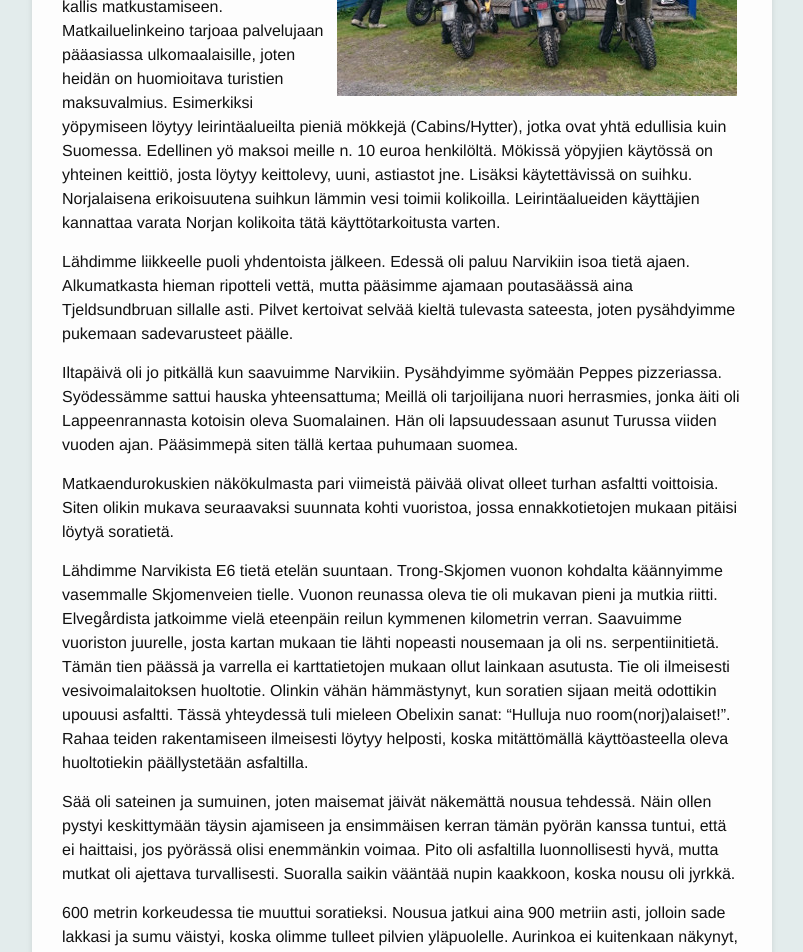
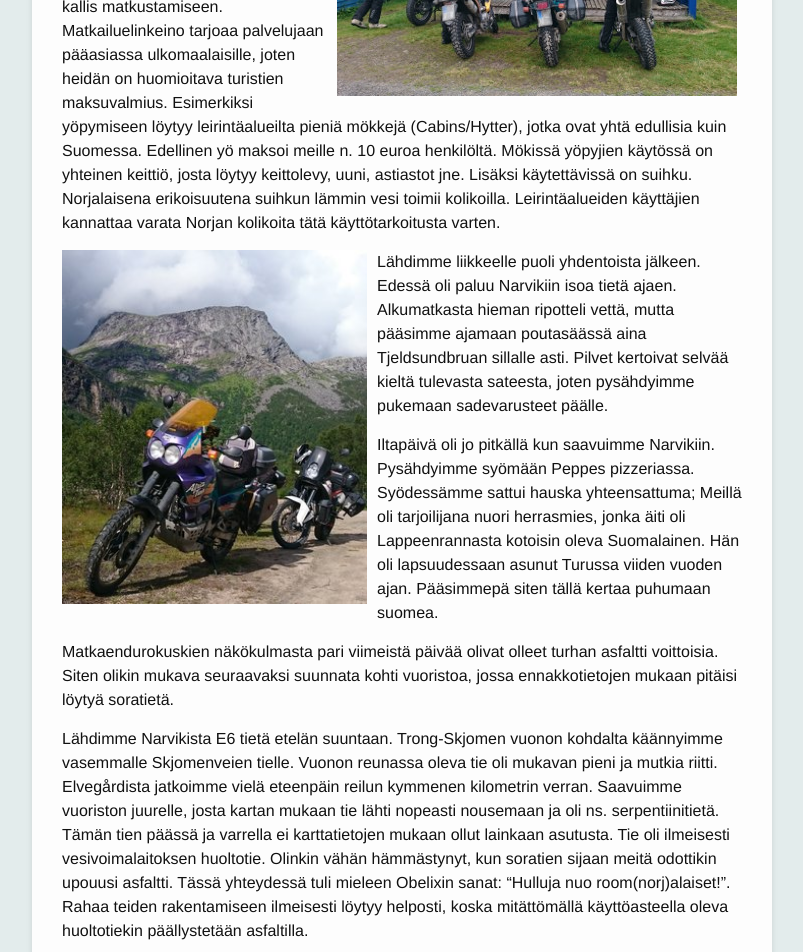
Before and after one commit to seikkailuendurolla/seikkailuendurolla.github.io, a Jekyll site: the page built from _posts/2020-03-01-matkaenduroilla-norjassa-keskiviikko.md, in a window 1280 px wide. Shown: the part 942-1894 px from the top of the page, without its empty margins (238-1041 px from the left). Built offline with Jekyll 4.4.1, drawn with Linux system fonts in a browser that asks for light colours; some web fonts are replaced; comment, search, counter and statistics services are not loaded.

Commit message:
Lisää kuvia

```diff
--- a/_posts/2020-03-01-matkaenduroilla-norjassa-keskiviikko.md
+++ b/_posts/2020-03-01-matkaenduroilla-norjassa-keskiviikko.md
@@ -25,6 +25,8 @@
 suihku. Norjalaisena erikoisuutena suihkun lämmin vesi toimii kolikoilla.
 Leirintäalueiden käyttäjien kannattaa varata Norjan kolikoita tätä
 käyttötarkoitusta varten.
+
+<img src="/assets/norja14.jpg" width="305" style="float: left; padding-right: 10px;" />
 
 Lähdimme liikkeelle puoli yhdentoista  jälkeen. Edessä oli paluu Narvikiin
 isoa tietä ajaen. Alkumatkasta hieman ripotteli vettä, mutta pääsimme ajamaan
@@ -59,6 +61,8 @@
 enemmänkin voimaa. Pito oli asfaltilla luonnollisesti hyvä, mutta mutkat oli
 ajettava turvallisesti. Suoralla saikin vääntää nupin kaakkoon, koska nousu
 oli jyrkkä.
+
+<img src="/assets/norja15.jpg" style="float: right; padding: 5px;" />
 
 600 metrin korkeudessa tie muuttui soratieksi. Nousua jatkui aina 900 metriin
 asti, jolloin sade lakkasi ja sumu väistyi, koska olimme tulleet pilvien
```
Also changed, not shown: assets/norja14.jpg (added), assets/norja15.jpg (added).
